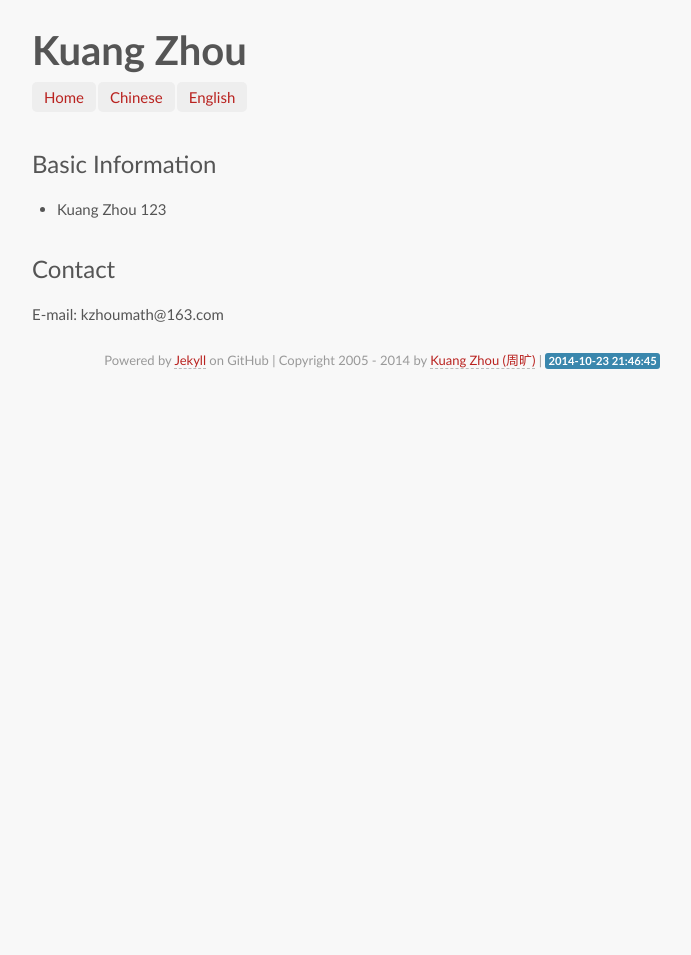
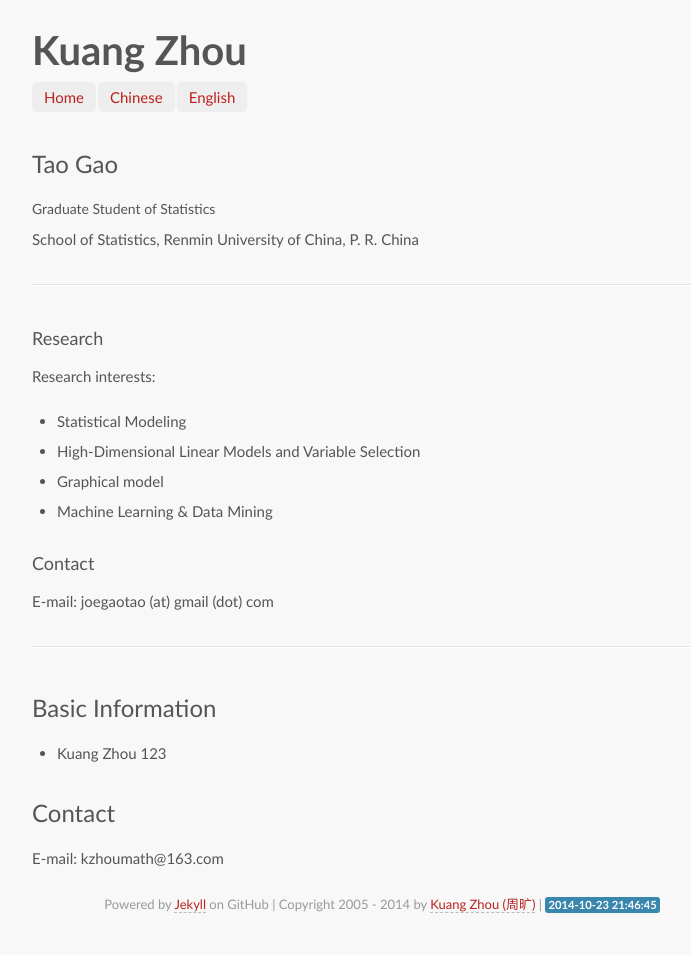
Before and after one commit to kuangzhou/kuangzhou.github.io, a Jekyll site: the page index.html, which Jekyll copies as it is, in a window 1280 px wide. Shown: the whole page, without its empty margins (258-949 px from the left). Built offline with Jekyll 4.4.1, drawn with Linux system fonts in a browser that asks for light colours; some web fonts are replaced; Markdown is read by kramdown in place of the engine named in the settings; before the commit the page ends 900 px from its top, so only the background shows below that.

Commit message:
first commit

```diff
--- a/index.html
+++ b/index.html
@@ -50,6 +50,52 @@
   <li><a href="/en/">English</a></li>
 </ul>
 
+			<div class="twelve columns offset-by-three content">
+				<div class="row clearfix">
+					<div class="nine columns alpha">
+						<header>
+							<h2>Tao Gao</h2>
+							<h4>Graduate Student of Statistics</h4>
+							<p>
+								School of Statistics, Renmin University of China, P. R. China
+							</p>
+						</header>
+					</div>
+
+				</div>
+				<hr />
+
+				<h3>Research</h3>
+				<p>
+					Research interests:
+				</p>
+
+				<ul class="disc">
+					<li>
+						Statistical Modeling
+					</li>
+					<li>
+						High-Dimensional Linear Models and Variable Selection
+					</li>
+					<li>
+					Graphical model
+					</li>
+					<li>
+					Machine Learning & Data Mining
+					</li>
+				</ul>
+
+
+				<h3>Contact</h3>
+
+				<p>
+					E-mail: joegaotao (at) gmail (dot) com
+				</p>
+
+				<hr />
+
+			</div>
+
 <h2>Basic Information</h2>
 
 <ul>
```
